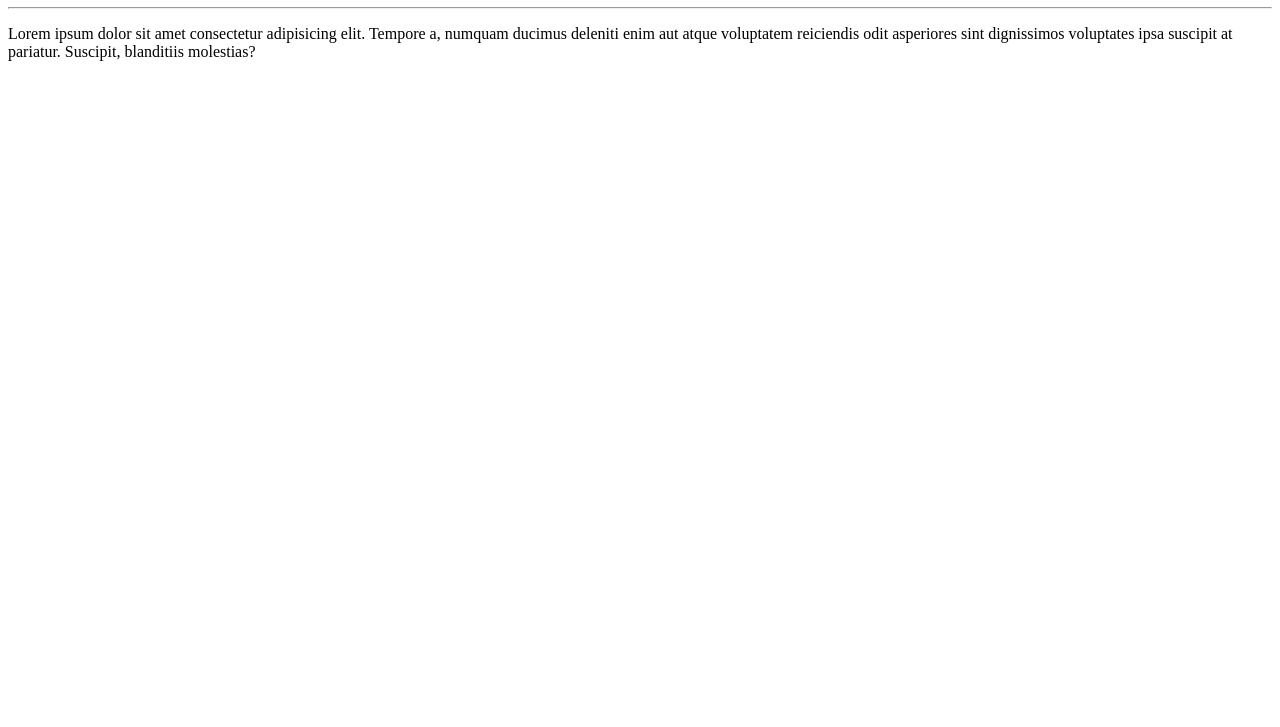
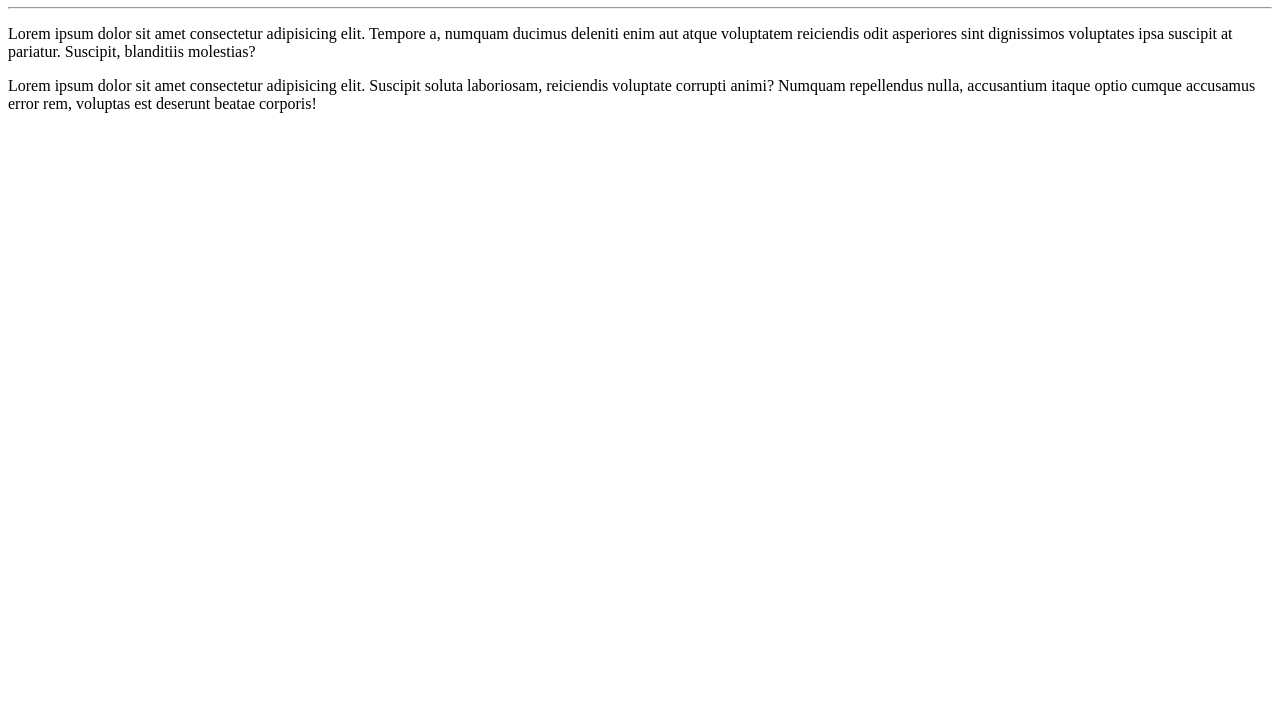
Before and after one commit to rhplemos/estudo-Git, a plain HTML site: page site/index.html in a window 1280 px wide. Shown: the part 73-800 px from the top of the page. Drawn offline with Linux system fonts and the light colour scheme.

Commit message:
adicionei paragrado

```diff
--- a/site/index.html
+++ b/site/index.html
@@ -10,5 +10,6 @@
     <h1>Repositorio</h1>
     <hr>
     <p>Lorem ipsum dolor sit amet consectetur adipisicing elit. Tempore a, numquam ducimus deleniti enim aut atque voluptatem reiciendis odit asperiores sint dignissimos voluptates ipsa suscipit at pariatur. Suscipit, blanditiis molestias?</p>
+    <p>Lorem ipsum dolor sit amet consectetur adipisicing elit. Suscipit soluta laboriosam, reiciendis voluptate corrupti animi? Numquam repellendus nulla, accusantium itaque optio cumque accusamus error rem, voluptas est deserunt beatae corporis!</p>
 </body>
 </html>
```
